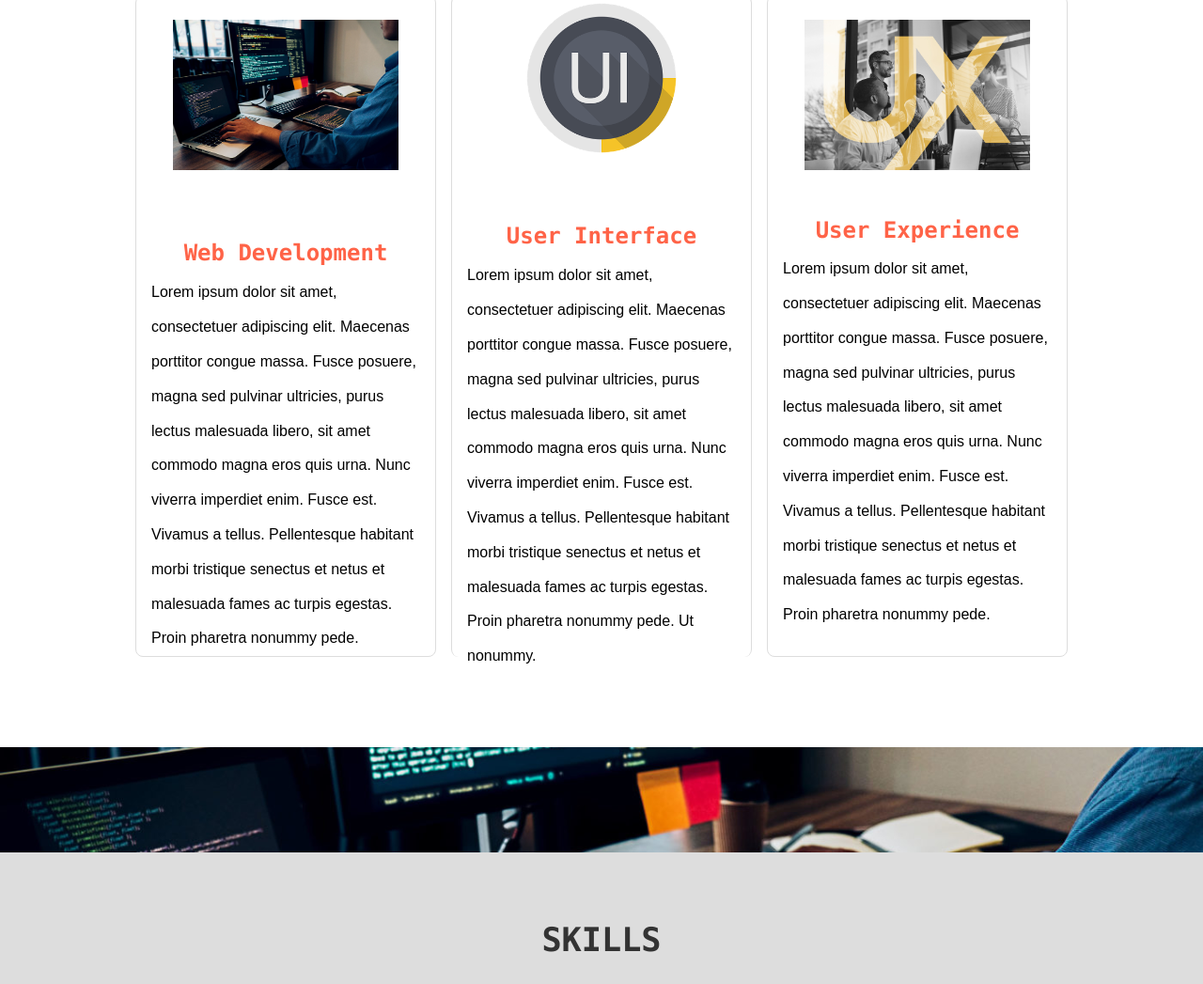
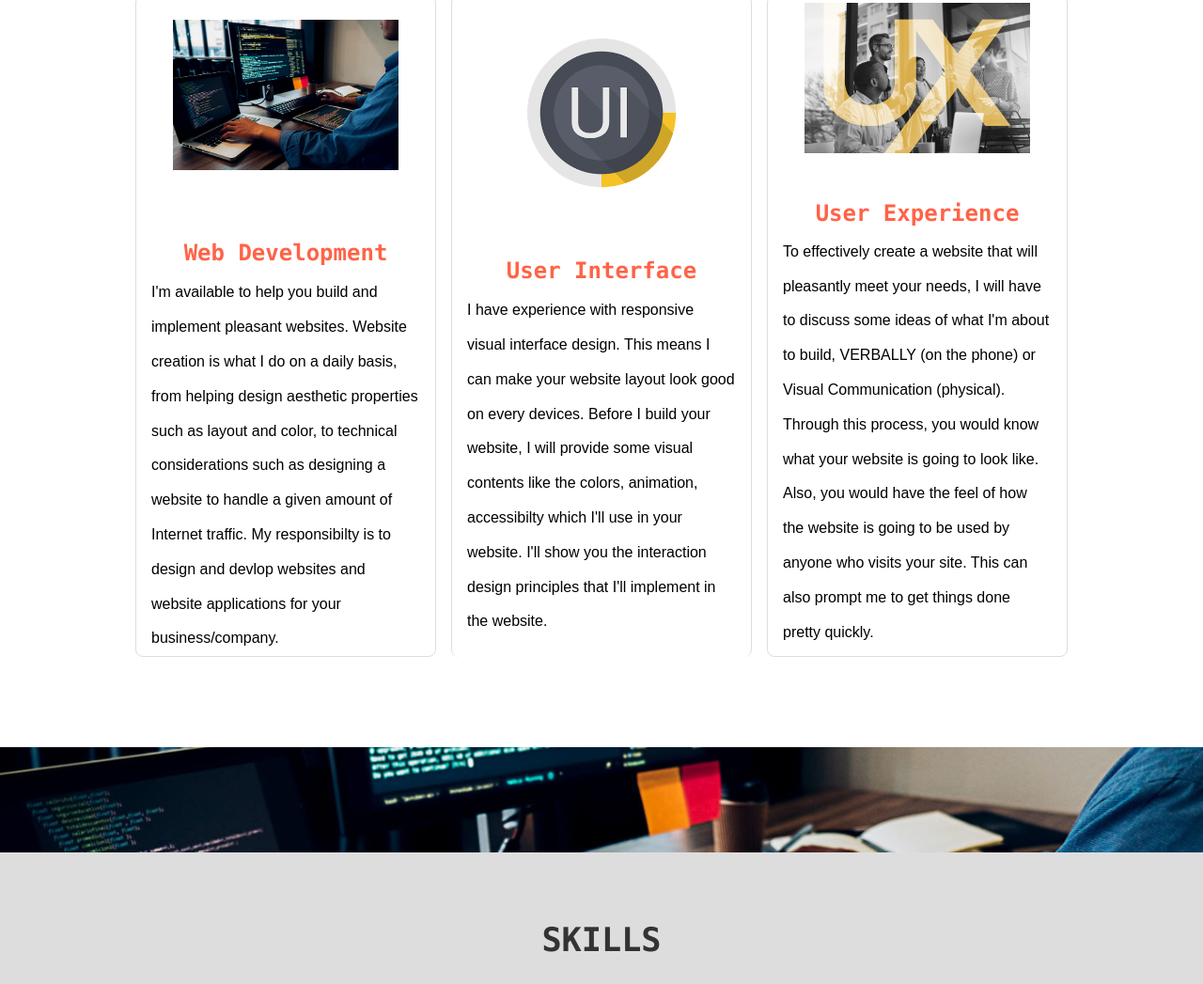
Before and after one commit to Akindele-Ebenezer/Ebenezer, a plain HTML site: page index.html in a window 1280 px wide. Shown: the part 2017-3064 px from the top of the page at 94% size. Drawn offline with Linux system fonts and the light colour scheme.

Commit message:
Update index.html

```diff
--- a/index.html
+++ b/index.html
@@ -84,26 +84,20 @@
 		<div id='web-dev' class='services'>
 		    <img src='images/web-dev.jpg' alt='web-dev'> <br>
 		    <h2>Web Development</h2> <br>
-		    <p>Lorem ipsum dolor sit amet, consectetuer adipiscing elit. Maecenas porttitor congue massa. Fusce posuere, magna sed pulvinar ultricies, purus lectus malesuada libero, sit amet commodo magna eros quis urna.
-Nunc viverra imperdiet enim. Fusce est. Vivamus a tellus.
-Pellentesque habitant morbi tristique senectus et netus et malesuada fames ac turpis egestas. Proin pharetra nonummy pede. </p>
+		    <p>I'm available to help you build and implement pleasant websites. Website creation is what I do on a daily basis, from helping design aesthetic properties such as layout and color, to technical considerations such as designing a website to handle a given amount of Internet traffic. My responsibilty is to design and devlop websites and website applications for your business/company. </p>
 		</div>
 
 		<div id='ui' class='services'>
 		    <img src='images/ui.png' alt='ui'> <br>
 		    <h2>User Interface</h2> <br>
-		    <p>Lorem ipsum dolor sit amet, consectetuer adipiscing elit. Maecenas porttitor congue massa. Fusce posuere, magna sed pulvinar ultricies, purus lectus malesuada libero, sit amet commodo magna eros quis urna.
-Nunc viverra imperdiet enim. Fusce est. Vivamus a tellus.
-Pellentesque habitant morbi tristique senectus et netus et malesuada fames ac turpis egestas. Proin pharetra nonummy pede.  Ut nonummy.
+		    <p>I have experience with responsive visual interface design. This means I can make your website layout look good on every devices. Before I build your website, I will provide some visual contents like the colors, animation, accessibilty which I'll use in your website. I'll show you the interaction design principles that I'll implement in the website.
 </p>
 		</div>
 
 		<div id='ux' class='services'>
 		    <img id='ux-img' src='images/ux.jpg' alt='ux'> <br>
 		    <h2 class='ux-txt'>User Experience</h2> <br>
-		    <p class='ux-txt'>Lorem ipsum dolor sit amet, consectetuer adipiscing elit. Maecenas porttitor congue massa. Fusce posuere, magna sed pulvinar ultricies, purus lectus malesuada libero, sit amet commodo magna eros quis urna.
-Nunc viverra imperdiet enim. Fusce est. Vivamus a tellus.
-Pellentesque habitant morbi tristique senectus et netus et malesuada fames ac turpis egestas. Proin pharetra nonummy pede. </p>
+		    <p class='ux-txt'>To effectively create a website that will pleasantly meet your needs, I will have to discuss some ideas of what I'm about to build, VERBALLY (on the phone) or Visual Communication (physical). Through this process, you would know what your website is going to look like. Also, you would have the feel of how the website is going to be used by anyone who visits your site. This can also prompt me to get things done pretty quickly. </p>
 		</div>
 	</div>
     </div>
```
